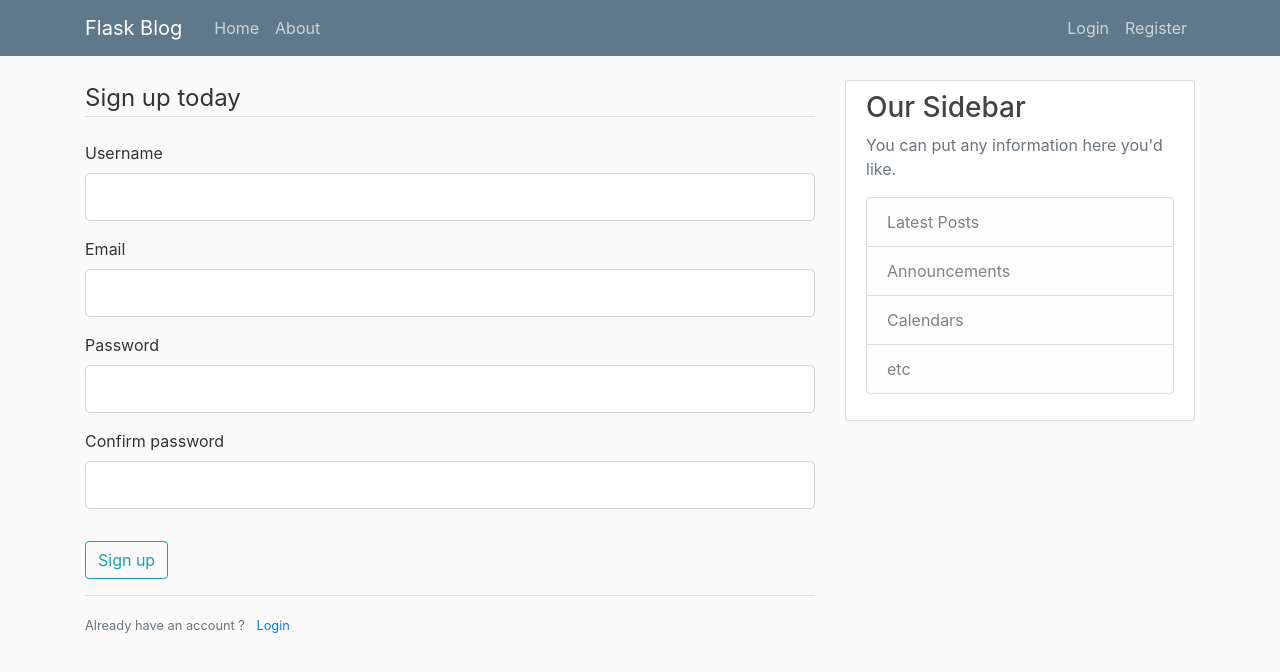
After one commit to ghaffaru/flask-blog, a Flask app: page /register in a window 1280 px wide. The commit adds this page. Shown: the top 672 px of the page. Run offline with Flask 2, Linux system fonts and the light colour scheme; some libraries are stand-ins or nearby versions.

Commit message:
registeration and sign in

```diff
--- /dev/null
+++ b/app.py
@@ -0,0 +1,53 @@
+from flask import Flask,render_template,url_for,flash,redirect
+from forms import RegisterationForm, LoginForm
+app = Flask(__name__)
+
+app.config['SECRET_KEY'] = '112497dcc2ea30daa2f1c8268917dc6c'
+posts = [
+    {
+        "author": "Coreh Shcaeer",
+        "title" : "Blog post 1",
+        "content" : "Contents",
+        "date posted": "April 20, 2019"
+    },
+       {
+        "author": "Jane Shcaeer",
+        "title" : "Blog post 2",
+        "content" : "Contents",
+        "date_posted": "April 20, 2018"
+    }
+]
+@app.route('/')
+#@app.route('/home')
+def home():
+    return render_template('home.html',posts=posts, title='home')
+
+@app.route('/about')
+def about():
+    return render_template('about.html')
+
+@app.route('/login', methods=['GET','POST'])
+def login():
+    form = LoginForm()
+
+    if form.validate_on_submit():
+        if form.email.data == 'admin@blog.com' and form.password.data == 'password':
+            flash('You have been logged in', 'success')
+            return redirect(url_for('home'))
+        else:
+            flash("Login unsuccessful, please check username and password", 'danger')
+
+    return render_template('login.html', title='login', form=form)
+
+@app.route('/register',methods=['GET','POST'])
+def signup():
+    form = RegisterationForm()
+    if form.validate_on_submit():
+        flash('Account created for ' + form.username.data,'success')
+        return redirect(url_for('home'))
+    return render_template('signupp.html', title='register',form=form)
+
+
+
+if __name__ == '__main__':
+    app.run(debug=True)
--- a/forms.py
+++ b/forms.py
@@ -1 +1,17 @@
 from flask_wtf import FlaskForm
+from wtforms import StringField, PasswordField, SubmitField,BooleanField
+from wtforms.validators import DataRequired, Length, Email, EqualTo
+
+
+class RegisterationForm(FlaskForm):
+    username = StringField("Username", validators=[DataRequired(), Length(min=2,max=20) ])
+    email = StringField("Email", validators=[DataRequired(), Email()])
+    password = PasswordField("Password", validators=[DataRequired()])
+    confirm_password= PasswordField("Confirm password",validators=[DataRequired(),EqualTo("password")])
+    submit = SubmitField("Sign up")
+
+class LoginForm(FlaskForm):
+    email = StringField("Email", validators=[DataRequired(), Email()])
+    password = PasswordField("Password", validators=[DataRequired()])
+    remember = BooleanField("Remember me")
+    submit = SubmitField("Sign in")
--- a/templates/layout.html
+++ b/templates/layout.html
@@ -24,13 +24,13 @@
                     </button>
                     <div class="collapse navbar-collapse" id="navbarToggle">
                       <div class="navbar-nav mr-auto">
-                        <a class="nav-item nav-link" href="/">Home</a>
-                        <a class="nav-item nav-link" href="/about">About</a>
+                        <a class="nav-item nav-link" href="{{ url_for('home') }}">Home</a>
+                        <a class="nav-item nav-link" href="{{ url_for('about') }}">About</a>
                       </div>
                       <!-- Navbar Right Side -->
                       <div class="navbar-nav">
-                        <a class="nav-item nav-link" href="/login">Login</a>
-                        <a class="nav-item nav-link" href="/register">Register</a>
+                        <a class="nav-item nav-link" href="{{ url_for('login') }}">Login</a>
+                        <a class="nav-item nav-link" href="{{ url_for('signup') }}">Register</a>
                       </div>
                     </div>
                   </div>
@@ -39,6 +39,15 @@
               <main role="main" class="container">
                     <div class="row">
                       <div class="col-md-8">
+                        {% with messages = get_flashed_messages(with_categories = true) %}
+                            {% if messages %}
+                                {% for category,message in messages %}
+                                    <div class="alert alert-{{category}}">
+                                        {{ message }}
+                                    </div>
+                                {% endfor%}
+                            {% endif %}
+                        {% endwith %}
                         {% block content %}{% endblock %}
                       </div>
                       <div class="col-md-4">
--- /dev/null
+++ b/templates/signupp.html
@@ -0,0 +1,72 @@
+{% extends "layout.html" %}
+
+{% block content %}
+    <div class="section-content">
+        <form action="" method="POST">
+            {{ form.hidden_tag() }}
+            <fieldset class="form-group">
+                <legend class="border-bottom mb-4">Sign up today</legend>
+                <div class="form-group">
+                    {{ form.username.label(class="form-control-label")}}
+                    {% if form.username.errors %}
+                    {{ form.username(class="form-control form-control-lg is-invalid" )}}
+                    <div class="invalid-feedback">
+                        {% for error in form.username.errors %}
+                            <span>{{ error }}</span>
+                        {% endfor %}
+                    </div>
+                    {% else %}
+                       {{ form.username(class="form-control form-control-lg")}}
+                    {% endif %}
+                </div>
+                <div class="form-group">
+                    {{ form.email.label(class="form-control-label")}}
+                    {% if form.email.errors %}
+                    {{ form.email(class="form-control form-control-lg is-invalid" )}}
+                    <div class="invalid-feedback">
+                        {% for error in form.email.errors %}
+                            <span>{{ error }}</span>
+                        {% endfor %}
+                    </div>
+                    {% else %}
+                       {{ form.email(class="form-control form-control-lg")}}
+                    {% endif %}
+                </div>
+                <div class="form-group">
+                    {{ form.password.label(class="form-control-label")}}
+                    {% if form.password.errors %}
+                    {{ form.password(class="form-control form-control-lg is-invalid" )}}
+                    <div class="invalid-feedback">
+                        {% for error in form.password.errors %}
+                            <span>{{ error }}</span>
+                        {% endfor %}
+                    </div>
+                    {% else %}
+                       {{ form.password(class="form-control form-control-lg")}}
+                    {% endif %}
+                </div>
+                <div class="form-group">
+                    {{ form.confirm_password.label(class="form-control-label")}}
+                    {% if form.confirm_password.errors %}
+                    {{ form.confirm_password(class="form-control form-control-lg is-invalid" )}}
+                    <div class="invalid-feedback">
+                        {% for error in form.confirm_password.errors %}
+                            <span>{{ error }}</span>
+                        {% endfor %}
+                    </div>
+                    {% else %}
+                       {{ form.confirm_password(class="form-control form-control-lg")}}
+                    {% endif %}
+                </div>
+            </fieldset>
+            <div class="form-group">
+                {{ form.submit(class="btn btn-outline-info")}}
+            </div>
+        </form>
+    </div>
+    <div class="border-top pt-3">
+        <small class="text-muted">
+            Already have an account ? <a class="ml-2" href="{{ url_for('login')}}">Login</a>
+        </small>
+    </div>
+{% endblock %}
--- /dev/null
+++ b/templates/test.html
@@ -0,0 +1 @@
+hello
```
Also changed, not shown: home.py (deleted, +0 -29 lines), templates/login.html (added, +39 -0 lines), 2 other files.
